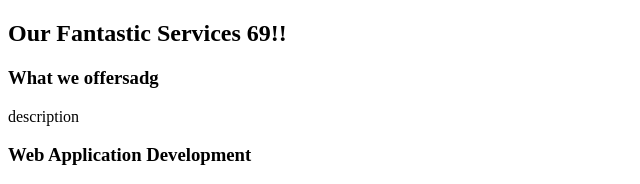
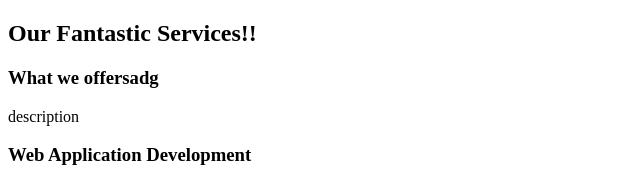
Before and after one commit to LawrieCape/niko-test, a Gatsby site: page /services in a window 1280 px wide. Shown: the top 184 px of the page, 0-640 px from the left. Built offline with nearby package versions, Linux system fonts and the light colour scheme; Gatsby itself is replaced by a stand-in of ours.

Commit message:
Update Pages “services”

```diff
--- a/src/pages/services/index.md
+++ b/src/pages/services/index.md
@@ -1,6 +1,6 @@
 ---
 templateKey: service-page
-title: Our Fantastic Services 69!!
+title: Our Fantastic Services!!
 image: /img/p1040285.jpg
 heading: What we offersadg
 description: description
```
